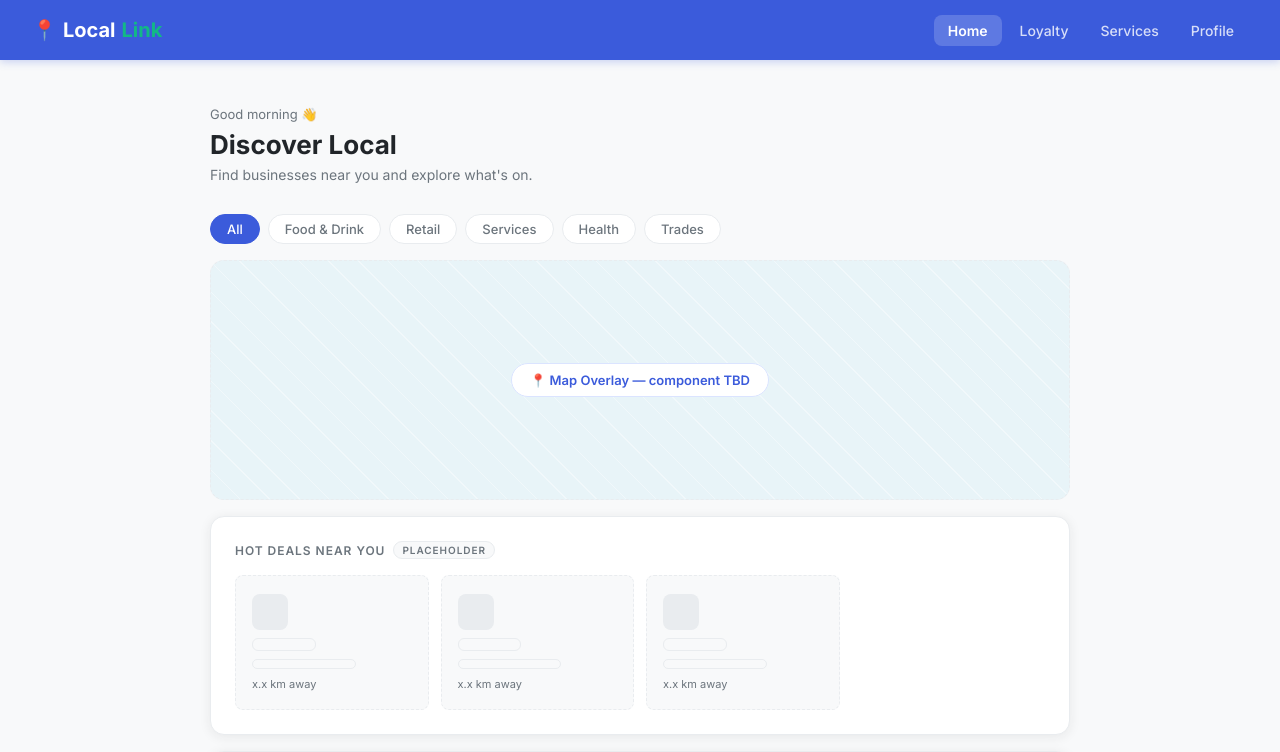
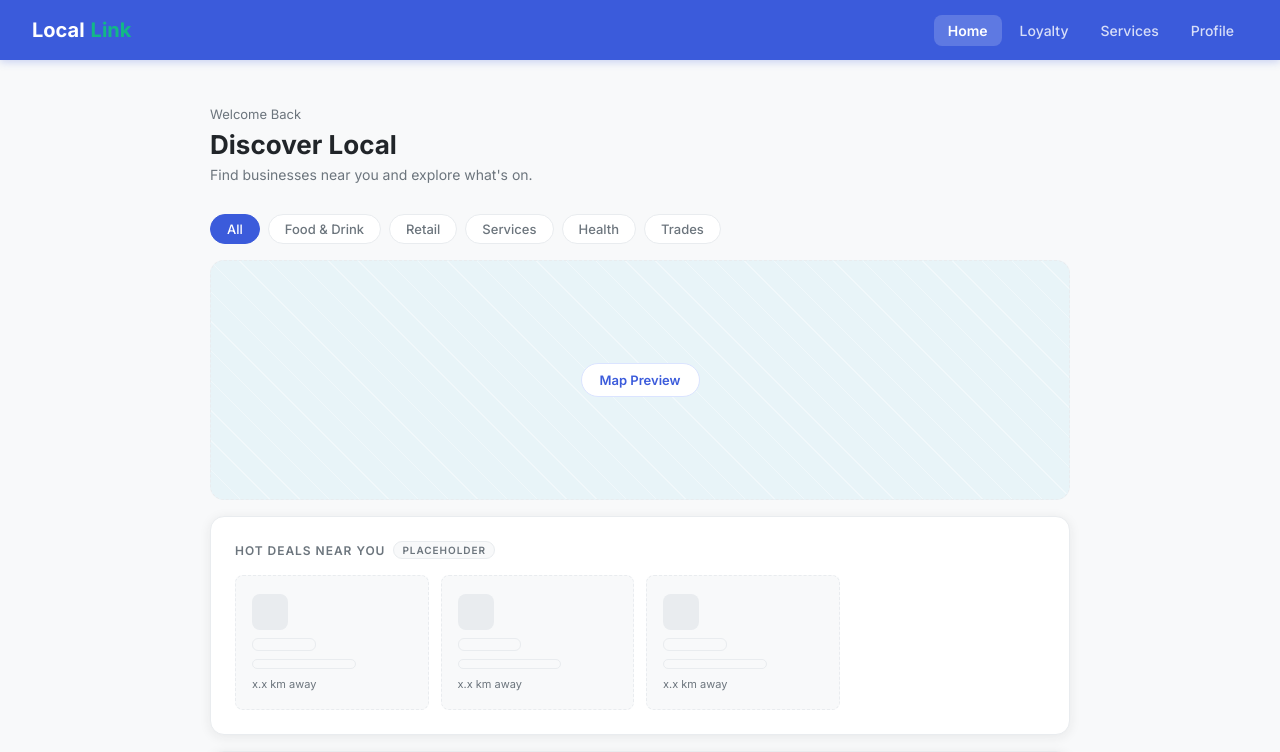
Before and after one commit to v-spnz/locallink-capstone, a React (Vite) app: page /home in a window 1280 px wide. Shown: the top 752 px of the page. Built offline with nearby package versions, Linux system fonts and the light colour scheme.

Commit message:
refined the home screen placeholders

```diff
--- a/src/pages/customer/CustomerPortal.jsx
+++ b/src/pages/customer/CustomerPortal.jsx
@@ -19,7 +19,6 @@ export default function CustomerPortal() {
           </Routes>
         </div>
       </main>
-      <div className="skeleton-badge">v1 Skeleton</div>
     </>
   )
 }
@@ -28,7 +27,6 @@ function CustomerNav() {
   return (
     <nav className="nav">
       <Link className="nav-logo" to="/home">
-        <span className="logo-pin">📍</span>
         Local<span className="logo-link">Link</span>
       </Link>
       <div className="nav-links">
@@ -82,7 +80,7 @@ function Home() {
   return (
     <>
       <div className="page-header">
-        <p style={{ fontSize: 13, color: 'var(--text-muted)', marginBottom: 4 }}>Good morning 👋</p>
+        <p style={{ fontSize: 13, color: 'var(--text-muted)', marginBottom: 4 }}>Welcome Back</p>
         <h2>Discover Local</h2>
         <p>Find businesses near you and explore what's on.</p>
       </div>
@@ -92,7 +90,7 @@ function Home() {
         ))}
       </div>
       <div className="map-placeholder">
-        <span className="map-placeholder-label">📍 Map Overlay — component TBD</span>
+        <span className="map-placeholder-label">Map Preview</span>
       </div>
       <div className="skeleton-section">
         <div className="skeleton-section-title">Hot Deals Near You</div>
@@ -130,7 +128,7 @@ function Loyalty() {
           <div style={{ fontSize: 12, color: 'var(--text-muted)' }}>Placeholder</div>
         </div>
         <div style={{ textAlign: 'right' }}>
-          <div style={{ fontSize: 12, color: 'var(--emerald)', fontWeight: 600 }}>⭐ Gold Member</div>
+          <div style={{ fontSize: 12, color: 'var(--emerald)', fontWeight: 600 }}>Gold Member</div>
           <div className="progress-bar-track" style={{ width: 160 }}>
             <div className="progress-bar-fill" style={{ width: '64%' }} />
           </div>
@@ -171,7 +169,6 @@ function Jobs() {
         <h2>Services</h2>
         <p>Post a job and receive quotes from local tradespeople in your area.</p>
       </div>
-      <div className="todo-note"><span>📝</span> Quote visibility logic and job status flow to be confirmed with client.</div>
       <div className="skeleton-section">
         <div className="skeleton-section-title">Post a Job</div>
         <div className="form-group"><label className="form-label">Job Title</label><input className="form-input" disabled placeholder="e.g. Leaking tap repair" /></div>
@@ -205,7 +202,6 @@ function Profile() {
       </div>
       <div className="skeleton-section">
         <div className="skeleton-section-title">Location Range Filter</div>
-        <div className="todo-note" style={{ marginBottom: 12 }}><span>📝</span> Range slider — scope to be confirmed with client.</div>
         <div className="skeleton-box">Range filter slider — component TBD</div>
       </div>
     </>
```
